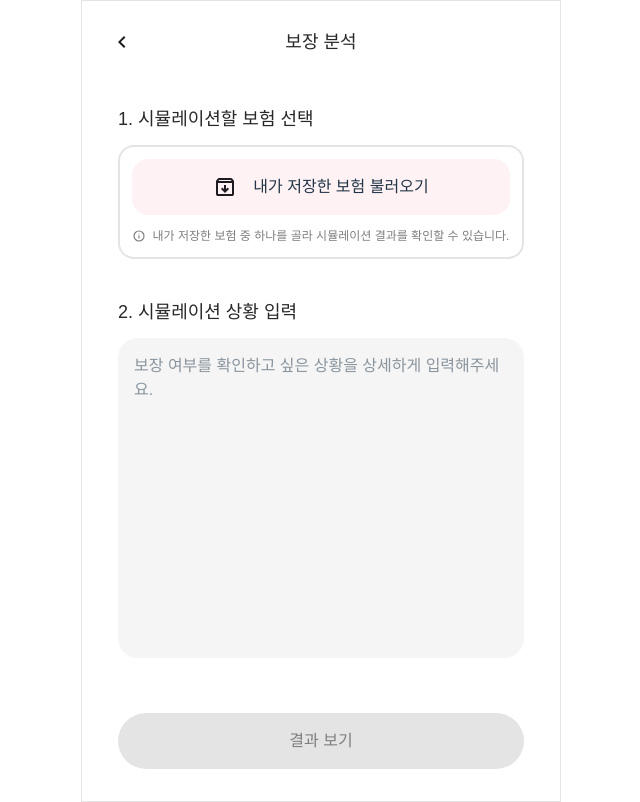
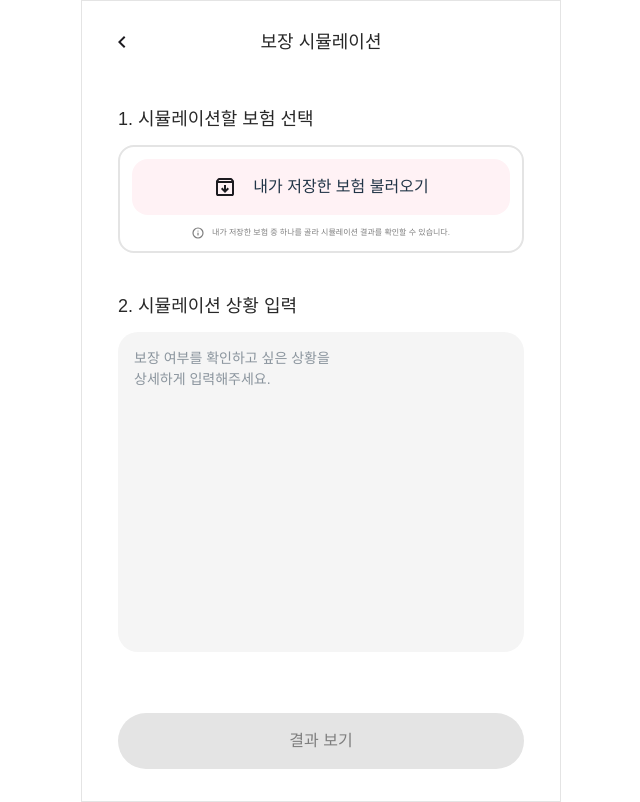
Before and after one commit to BWLOVERS/BWLOVERS-FE, a React (Vite) app in the folder BWLOVERS/: page /insurance/coverage in a window 1280 px wide. Shown: the whole page, without its empty margins (319-959 px from the left). Built offline with nearby package versions, Linux system fonts and the light colour scheme; no server answers; a web font is replaced by a local one; what @react-pdf/renderer would draw is missing.

Commit message:
design: 글자 크기 조정

```diff
--- a/BWLOVERS/src/Insurance/components/CoverageResultView.tsx
+++ b/BWLOVERS/src/Insurance/components/CoverageResultView.tsx
@@ -75,7 +75,7 @@ export default function CoverageResultView(props: Props) {
   return (
     <div className="flex min-h-screen flex-col bg-white">
       <div className="sticky top-0 z-50 bg-white">
-        <Header title="보장 분석" onBack={onBack} />
+        <Header title="보장 시뮬레이션" onBack={onBack} />
       </div>
 
       <div className="flex flex-1 flex-col gap-10 px-9 py-8">
--- a/BWLOVERS/src/Insurance/pages/CoverageResult.tsx
+++ b/BWLOVERS/src/Insurance/pages/CoverageResult.tsx
@@ -121,7 +121,10 @@ export default function CoverageResult() {
     return (
       <div className="flex min-h-screen flex-col bg-white">
         <div className="sticky top-0 z-50 bg-white">
-          <Header title="보장 분석" onBack={() => navigate('/insurance')} />
+          <Header
+            title="보장 시뮬레이션"
+            onBack={() => navigate('/insurance')}
+          />
         </div>
         <div className="flex flex-1 items-center justify-center px-9 py-8">
           <div className="text-body-md text-gray-80">결과 불러오는 중...</div>
--- a/BWLOVERS/src/Insurance/pages/CoverageUpload.tsx
+++ b/BWLOVERS/src/Insurance/pages/CoverageUpload.tsx
@@ -52,26 +52,26 @@ export default function CoverageUpload() {
   const handleSubmit = () => {
     if (!selectedInsurance) return;
 
-    // ✅ 이름 -> id 변환 (API에 보낼 건 id)
+    // 이름 -> id 변환 (API에 보낼 건 id)
     const selectedContractIds = (selectedInsurance.specialContracts ?? [])
       .filter((c) => simSelectedContracts.includes(c.contractName))
       .map((c) => c.contractId);
 
     const payload = {
       insuranceId: selectedInsurance.insuranceId,
-      selectedContractIds, // ✅ number[]
+      selectedContractIds, //  number[]
       selectedContractNames: simSelectedContracts, // (Result 카드 표시용으로만)
-      question: situation // ✅ API 필드명 question
+      question: situation //  API 필드명 question
     };
 
-    // ✅ Loading으로 이동 (Loading에서 POST→GET 후 Result 이동)
+    //  Loading으로 이동 (Loading에서 POST→GET 후 Result 이동)
     navigate('/insurance/coverage/loading', { state: payload });
   };
 
   return (
     <div className="flex min-h-screen flex-col bg-white">
       <div className="sticky top-0 z-50 bg-white">
-        <Header title="보장 분석" onBack={() => navigate('/insurance')} />
+        <Header title="보장 시뮬레이션" onBack={() => navigate('/insurance')} />
       </div>
       <div className="flex flex-1 flex-col gap-10 px-9 py-8">
         <div className="flex flex-col gap-3">
@@ -93,7 +93,7 @@ export default function CoverageUpload() {
                 <LoadIcon />
                 내가 저장한 보험 불러오기
               </button>
-              <div className="flex items-center justify-center gap-2 text-caption-md text-gray-60">
+              <div className="flex items-center justify-center gap-2 text-caption-xs text-gray-60">
                 <InfoIcon className="h-3 w-3" />
                 내가 저장한 보험 중 하나를 골라 시뮬레이션 결과를 확인할 수
                 있습니다.
@@ -148,8 +148,10 @@ export default function CoverageUpload() {
             2. 시뮬레이션 상황 입력
           </div>
           <textarea
-            className="h-80 w-full resize-none rounded-20 bg-gray-10 p-4"
-            placeholder="보장 여부를 확인하고 싶은 상황을 상세하게 입력해주세요. "
+            className="h-80 w-full resize-none rounded-20 bg-gray-10 p-4 placeholder:text-body-sm"
+            placeholder={
+              '보장 여부를 확인하고 싶은 상황을 \n상세하게 입력해주세요. '
+            }
             value={situation}
             onChange={(e) => setSituation(e.target.value)}
           />
```
